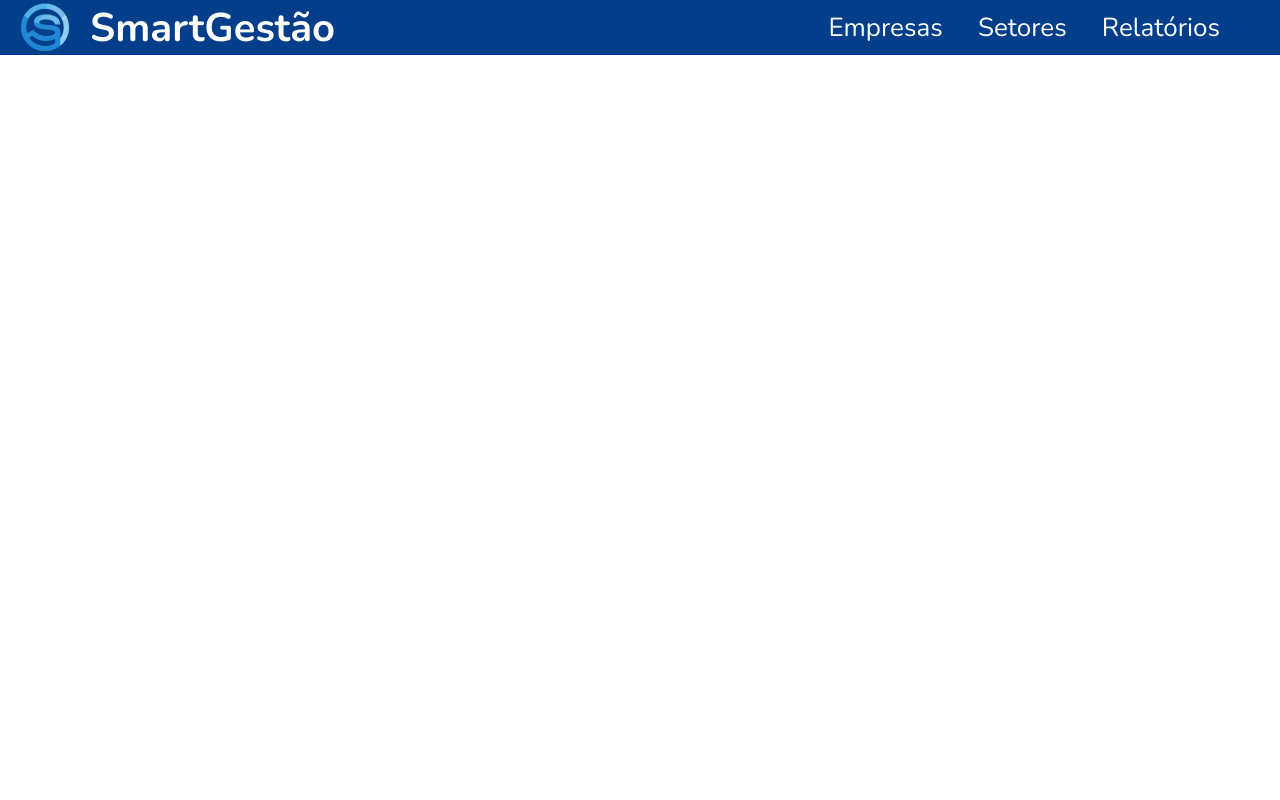
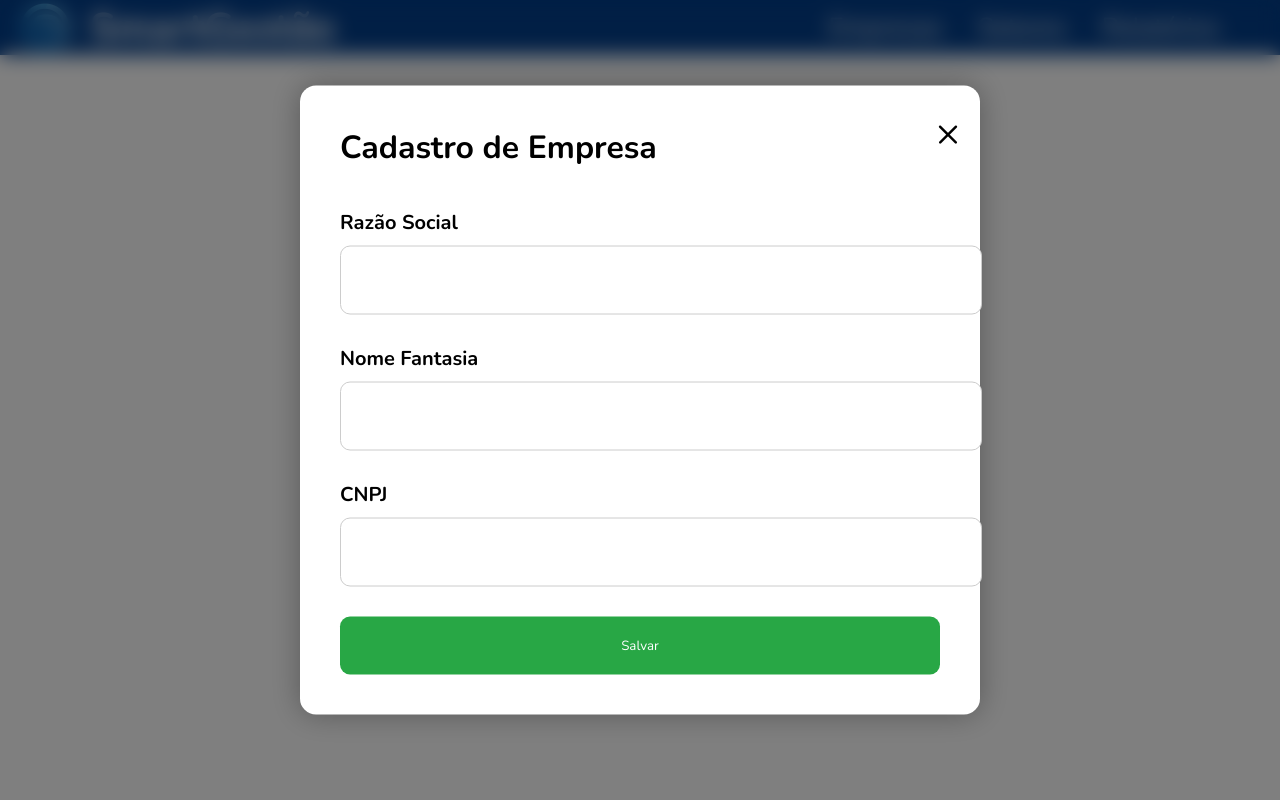
Before and after one commit to LeonardoBriguente/avaliacao-athia, a PHP site: page /view/cadastrarEmpresa.php in a window 1280 px wide. Run offline with PHP 8.4, Linux system fonts and the light colour scheme.

Commit message:
Adicção e inicio da estilização do modal de cadastro

```diff
--- a/view/CadastrarEmpresa.php
+++ b/view/CadastrarEmpresa.php
@@ -1,5 +1,6 @@
 <!DOCTYPE html>
 <html lang="tp-br">
+
 <head>
     <meta charset="UTF-8">
     <meta name="viewport" content="width=device-width, initial-scale=1.0">
@@ -10,8 +11,9 @@
 
     <title>SmartGestão</title>
 </head>
+
 <body>
-<header class="cabecalho">
+    <header class="cabecalho">
         <div class="itens-logo">
             <img class="logo" src="assets/images/logo.png">
             <h1 class="nome-sistema"><a class="titulo" href="index.php">SmartGestão</a></h1>
@@ -23,5 +25,25 @@
             <a class="link" href="view/relatorios.php">Relatórios</a>
         </div>
     </header>
+
+    <div class="modal" id="modal-cadastro">
+        <div class="modal-conteudo">
+            <span class="fechar">&times;</span>
+            <h2>Cadastro de Empresa</h2>
+            <form>
+                <label for="razao-social">Razão Social</label>
+                <input type="text" id="razao-social" name="razao-social" required>
+
+                <label for="nome-fantasia">Nome Fantasia</label>
+                <input type="text" id="nome-fantasia" name="nome-fantasia" required>
+
+                <label for="cnpj">CNPJ</label>
+                <input type="text" id="cnpj" name="cnpj" required>
+
+                <button type="submit" class="btn-salvar">Salvar</button>
+            </form>
+        </div>
+    </div>
 </body>
+
 </html>
--- a/view/assets/css/cadastrarEmpresa.css
+++ b/view/assets/css/cadastrarEmpresa.css
@@ -35,7 +35,7 @@ header.cabecalho {
         & img.logo {
             width: 2.5rem;
             height: auto;
-            margin: 3px 1rem
+            margin: 3px 1rem;
         }
 
         & h1.nome-sistema {
@@ -54,6 +54,76 @@ header.cabecalho {
             margin: 0 1.5rem;
         }
     }
+}
 
+div.modal {
+    /* display: none; */
+    position: fixed;
+    top: 0;
+    left: 0;
+    width: 100%;
+    height: 100%;
+    background-color: rgba(0, 0, 0, 0.5);
+    backdrop-filter: blur(10px);
+    z-index: 999;
 
+    &.ativo {
+        display: flex;
+    }
 }
+
+div.modal-conteudo {
+    background-color: #fff;
+    padding: 2rem;
+    border-radius: 0.8rem;
+    box-shadow: 0px 0px 1.5rem rgba(0, 0, 0, 0.3);
+    position: absolute;
+    top: 50%;
+    left: 50%;
+    transform: translate(-50%, -50%);
+    width: 30rem;
+    /* max-width: 40rem; */
+
+    h2 {
+        margin-top: 0;
+        margin-bottom: 2rem;
+        font-size: 1.6rem;
+    }
+
+    label {
+        display: block;
+        margin-bottom: 0.5rem;
+        font-weight: bold;
+    }
+
+    input {
+        width: 100%;
+        padding: 1rem;
+        margin-bottom: 1.5rem;
+        border: 1px solid #ccc;
+        border-radius: 0.5rem;
+        font-size: 1rem;
+    }
+
+    button.btn-salvar {
+        padding: 1rem 1.6rem;
+        background-color: #28a745;
+        color: #fff;
+        border: none;
+        cursor: pointer;
+        border-radius: 0.5rem;
+        width: 100%;
+
+        &:hover {
+            background-color: #218838;
+        }
+    }
+
+    span.fechar {
+        position: absolute;
+        top: 1rem;
+        right: 1rem;
+        font-size: 2rem;
+        cursor: pointer;
+    }
+}
```
